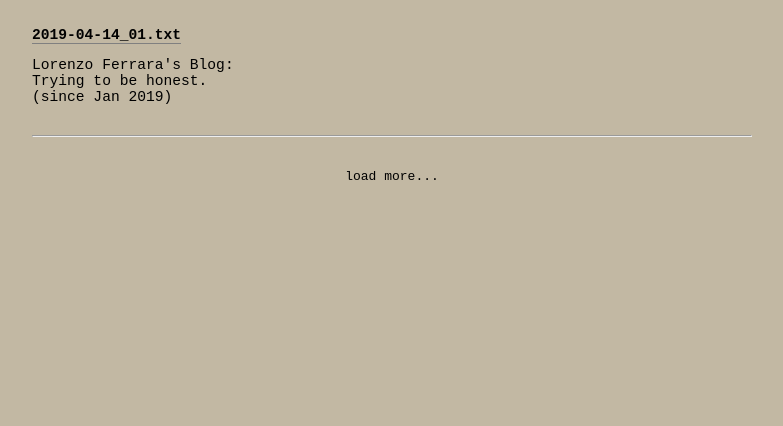
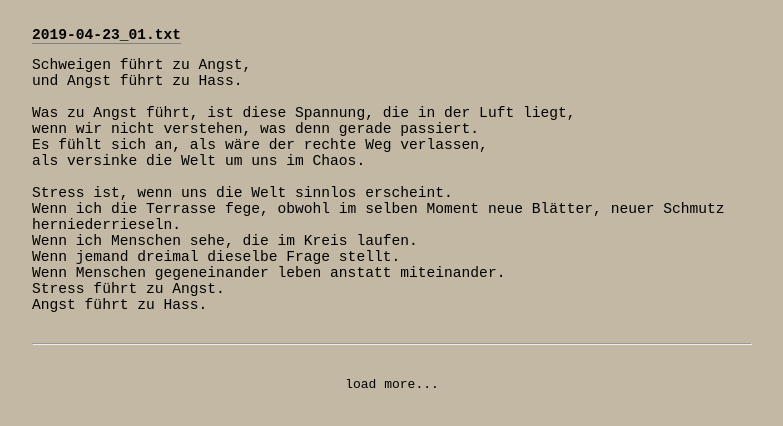
Before and after one commit to a8767c36/a8767c36.github.io, a plain HTML site: page pages.html in a window 1280 px wide. Shown: the part 50-476 px from the top of the page, without its empty margins (248-1031 px from the left). Drawn offline with nearby package versions, Linux system fonts and the light colour scheme.

Commit message:
2019/04/23

```diff
--- a/pages.html
+++ b/pages.html
@@ -59,7 +59,15 @@ async function init () {
 async function app (directory) {
 	let html_article_container = $('#articles');
 	let html_load_button = $('#load_more');
-	let list = Object.keys(directory).sort().reverse();
+	let list = Object.keys(directory).sort(function (a, b) {
+		// special sort: if day equals, then reverse sort
+		let regex = /^pages\/(\d{8})\d{2}/;
+		if (regex.test(a) && regex.test(b))
+			if (regex.exec(a)[1] == regex.exec(b)[1])
+				return a < b ? 1 : -1;
+		// default to standard sort
+		return a < b ? -1 : 1;
+	 }).reverse();
 	for (let id of list) {
 		try {
 			let data = await fetch(directory[id].filename).then(res => res.ok ? res.text() : _throw(res));
```
Also changed, not shown: pages.txt, pages/2019-04-23_01.txt (added), pages/2019-04-23_02.txt (added), pages/2019-04-23_03.txt (added).
